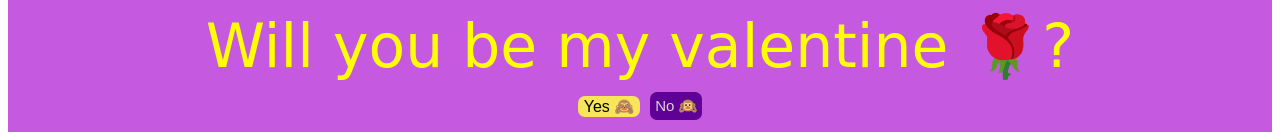
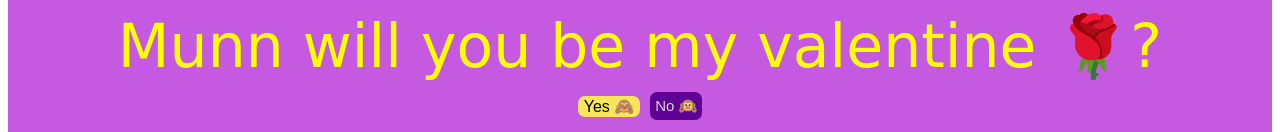
Before and after one commit to OLELK/Be.my.Valentine, a plain HTML site: page Index.html in a window 1280 px wide. Shown: the part 313-445 px from the top of the page. Drawn offline with Linux system fonts and the light colour scheme; a web font is replaced by a local one.

Commit message:
Index.html
Added my loves name

```diff
--- a/Index.html
+++ b/Index.html
@@ -121,7 +121,7 @@
             } else {
                 root.innerHTML = `
                     <img class='kiss' src="https://media1.tenor.com/m/al4a1pG1f8YAAAAC/jump-bear.gif" alt="bear with heart" />
-                    <div class='text'>Will you be my valentine 🌹?</div>
+                    <div class='text'>Munn will you be my valentine 🌹?</div>
                     <div class='both-Button'>
                         <button class='yesButton' style="font-size: ${yesButtonSize}px; background-color: rgb(248, 229, 89)" onclick="handleYesClick()">
                             Yes 🙈
```
